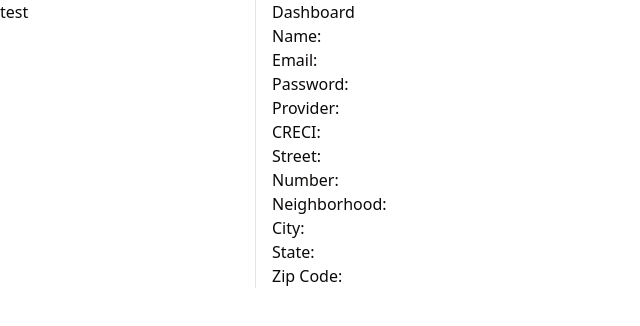
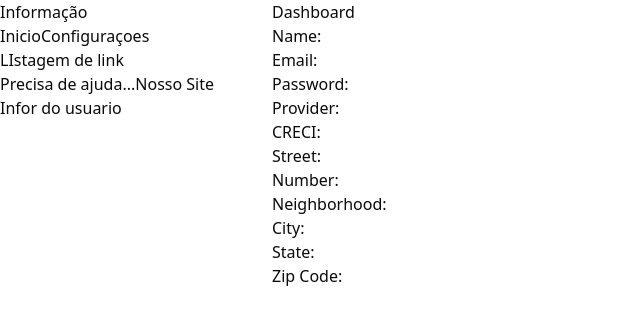
Before and after one commit to THIAGOMORGADO/web-projeto-tobehome, a Next.js app: page /dashboard in a window 1280 px wide. Shown: the top 326 px of the page, without its empty margins (0-640 px from the left). Built offline with nearby package versions, Linux system fonts and the light colour scheme.

Commit message:
feat: create a composition patterns side bar

```diff
--- a/src/app/_components/Dashboard/sidebar.tsx
+++ b/src/app/_components/Dashboard/sidebar.tsx
@@ -1,15 +1,66 @@
-export function SideBar() {
-  return <p>SideBar</p>;
+/* eslint-disable @typescript-eslint/no-explicit-any */
+import { cn } from "@/lib/utils";
+import Link from "next/link";
+import { ReactNode } from "react";
+
+export type SideBarGenericProps<T = any> = {
+  children: ReactNode;
+  className?: string;
+} & T;
+
+export function SideBar({ className, children }: SideBarGenericProps) {
+  return <aside className={cn("", className)}>{children}</aside>;
 }
 
-export function SideBarHeader() {}
+export function SideBarHeader({ className, children }: SideBarGenericProps) {
+  return <header className={cn("", className)}>{children}</header>;
+}
+export function SideBarHeaderTitle({
+  className,
+  children,
+}: SideBarGenericProps) {
+  return <h2 className={cn("", className)}>{children}</h2>;
+}
 
-export function SlideBarMain() {}
+export function SideBarMain({ className, children }: SideBarGenericProps) {
+  return <main className={cn("", className)}>{children}</main>;
+}
 
-export function SlideBarNav() {}
+export function SideBarNav({ className, children }: SideBarGenericProps) {
+  return <nav className={cn("", className)}>{children}</nav>;
+}
 
-export function SlideBarNavHeader() {}
+export function SideBarNavHeader({ className, children }: SideBarGenericProps) {
+  return <header className={cn("", className)}>{children}</header>;
+}
 
-export function SlideBarNavHeaderTitle() {}
+export function SideBarNavHeaderTitle({
+  className,
+  children,
+}: SideBarGenericProps) {
+  return <h4 className={cn("", className)}>{children}</h4>;
+}
 
-export function SlideBarFooter() {}
+export function SideBarNavMain({ className, children }: SideBarGenericProps) {
+  return <main className={cn("", className)}>{children}</main>;
+}
+
+type SidebarNavLinkProps = {
+  href: string;
+};
+
+export function SideBarNavLink({
+  className,
+  children,
+  href,
+}: SideBarGenericProps<SidebarNavLinkProps>) {
+  return (
+    <Link href={href} className={cn("", className)}>
+      {children}
+    </Link>
+  );
+}
+
+export function SideBarFooter({ className, children }: SideBarGenericProps) {
+  return <footer className={cn("", className)}>{children}</footer>;
+}
--- a/src/app/dashboard/layout.tsx
+++ b/src/app/dashboard/layout.tsx
@@ -1,9 +1,51 @@
 import { PropsWithChildren } from "react";
+import {
+  SideBar,
+  SideBarFooter,
+  SideBarHeader,
+  SideBarMain,
+  SideBarNav,
+  SideBarNavHeader,
+  SideBarNavHeaderTitle,
+  SideBarNavLink,
+  SideBarNavMain,
+} from "../_components/Dashboard/sidebar";
 
 export default function Layout({ children }: PropsWithChildren) {
   return (
     <div className="grid grid-cols-[16rem_1fr] gap-4">
-      <aside className="border-r border-border">test</aside>
+      <SideBar>
+        <SideBarHeader>
+          <h1>Informação</h1>
+        </SideBarHeader>
+        <SideBarMain>
+          <SideBarNav>
+            <SideBarNavMain>
+              <SideBarNavLink href="/dashboard">Inicio</SideBarNavLink>
+              <SideBarNavLink href="/dasgboard/settings">
+                Configuraçoes
+              </SideBarNavLink>
+            </SideBarNavMain>
+          </SideBarNav>
+
+          <SideBarNav>
+            <SideBarHeader>
+              <SideBarNavHeader>
+                <SideBarNavHeaderTitle>LIstagem de link</SideBarNavHeaderTitle>
+              </SideBarNavHeader>
+            </SideBarHeader>
+            <SideBarNav>
+              <SideBarNavLink href="/dashboard/help">
+                Precisa de ajuda...
+              </SideBarNavLink>
+              <SideBarNavLink href="/">Nosso Site</SideBarNavLink>
+            </SideBarNav>
+          </SideBarNav>
+        </SideBarMain>
+        <SideBarFooter>
+          <h1>Infor do usuario</h1>
+        </SideBarFooter>
+      </SideBar>
       <main>{children}</main>
     </div>
   );
--- a/src/app/signin/page.tsx
+++ b/src/app/signin/page.tsx
@@ -3,15 +3,15 @@
 // SignIn.js
 import React, { useState } from "react";
 import { Button } from "@/components/ui/button";
-//import { useRouter } from "next/navigation";
 
 import Logo from "@/app/assets/logo.jpg";
 import Image from "next/image";
+import { useRouter } from "next/navigation";
 
 const SignIn = () => {
   const [email, setEmail] = useState("");
   const [password, setPassword] = useState("");
-  //  const routes = useRouter();
+  const routes = useRouter();
 
   const handleSubmit = async (e: { preventDefault: () => void }) => {
     e.preventDefault();
@@ -25,8 +25,7 @@ const SignIn = () => {
         body: JSON.stringify({ email, password }),
       });
       const data = await response.json();
-
-      console.log(data);
+      routes.push("/dashboard");
     } catch (err) {
       console.log("Error", err);
     }
```
